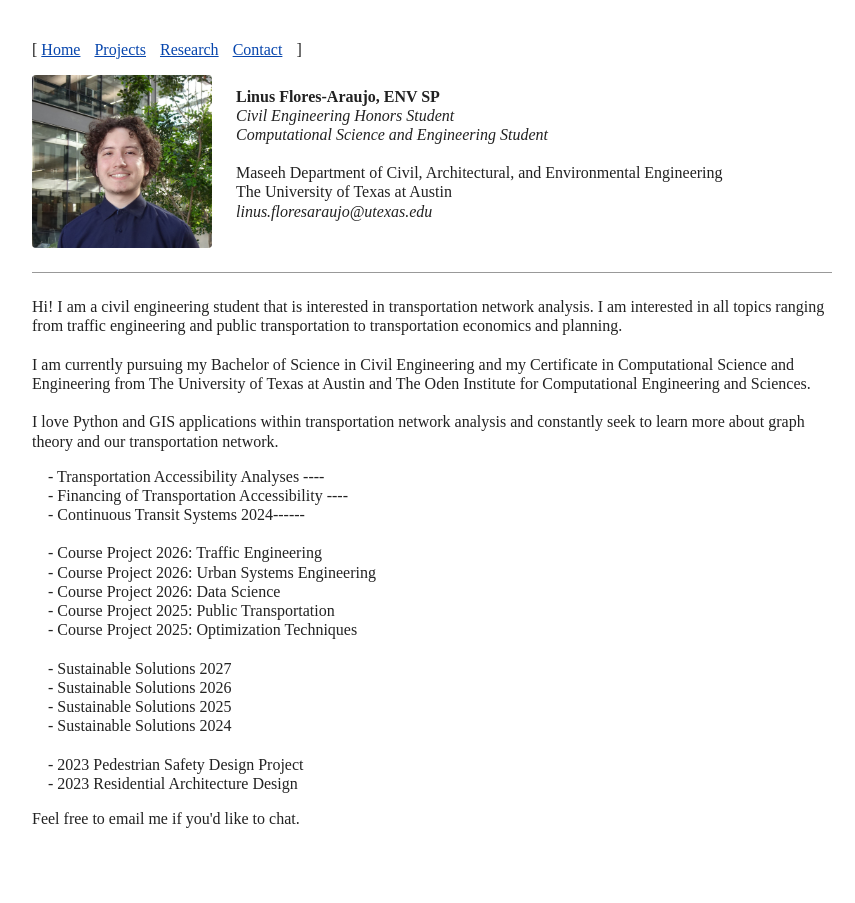
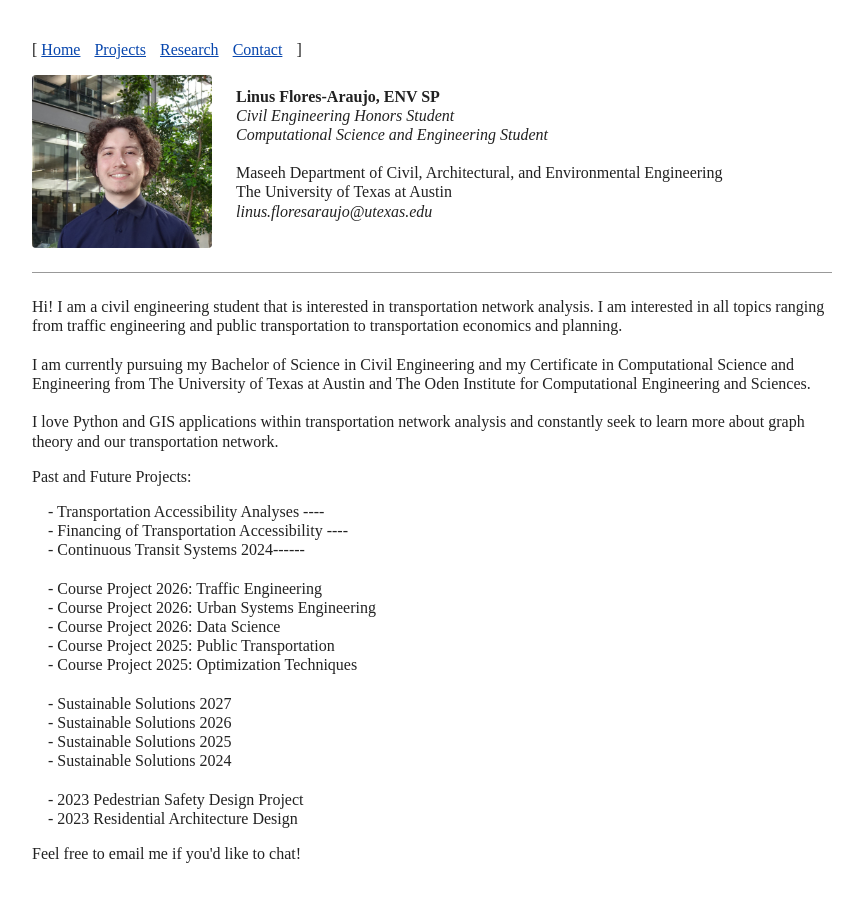
Before and after one commit to lfloresaraujo/lfloresaraujo.github.io, a Jekyll site: the page built from index.html, in a window 1280 px wide. Shown: the whole page, without its empty margins (208-1063 px from the left). Built offline with Jekyll 4.4.1, drawn with Linux system fonts in a browser that asks for light colours.

Commit message:
Update index.html

```diff
--- a/index.html
+++ b/index.html
@@ -28,6 +28,9 @@ title: Home
   I love Python and GIS applications within transportation network analysis and constantly seek to learn more about graph theory and our transportation network.<br>
 </p>
 
+<p>
+  Past and Future Projects:
+</p>
 <ul>
   <li>Transportation Accessibility Analyses ----</li>
   <li>Financing of Transportation Accessibility ----</li>
@@ -48,4 +51,4 @@ title: Home
   <li>2023 Residential Architecture Design</li>
 </ul>
 
-<p>Feel free to email me if you'd like to chat.</p>
+<p>Feel free to email me if you'd like to chat!</p>
```
